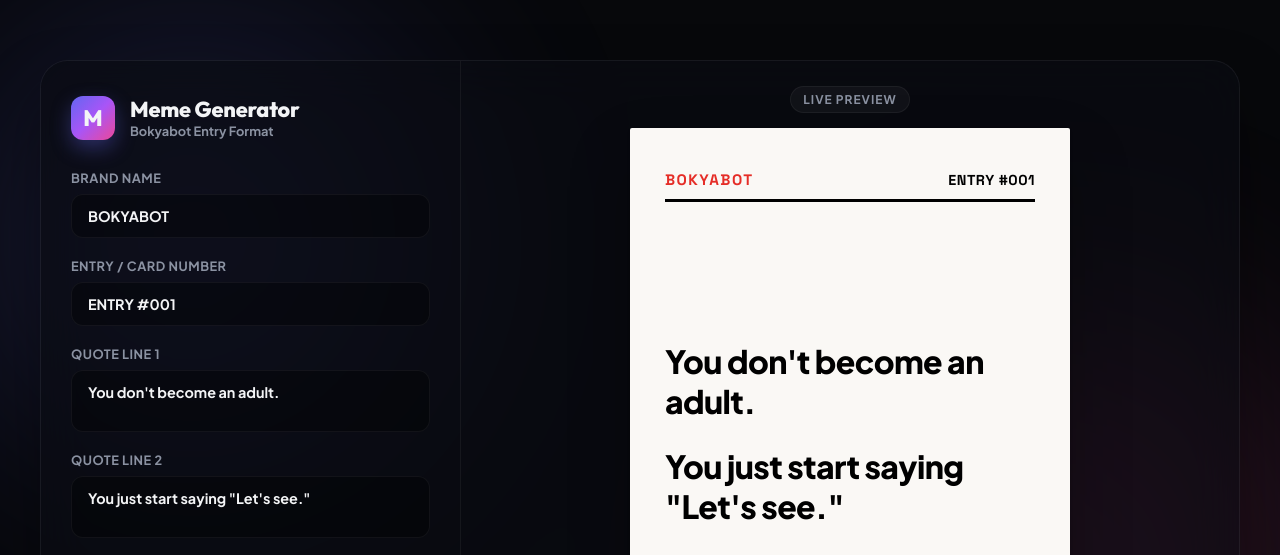
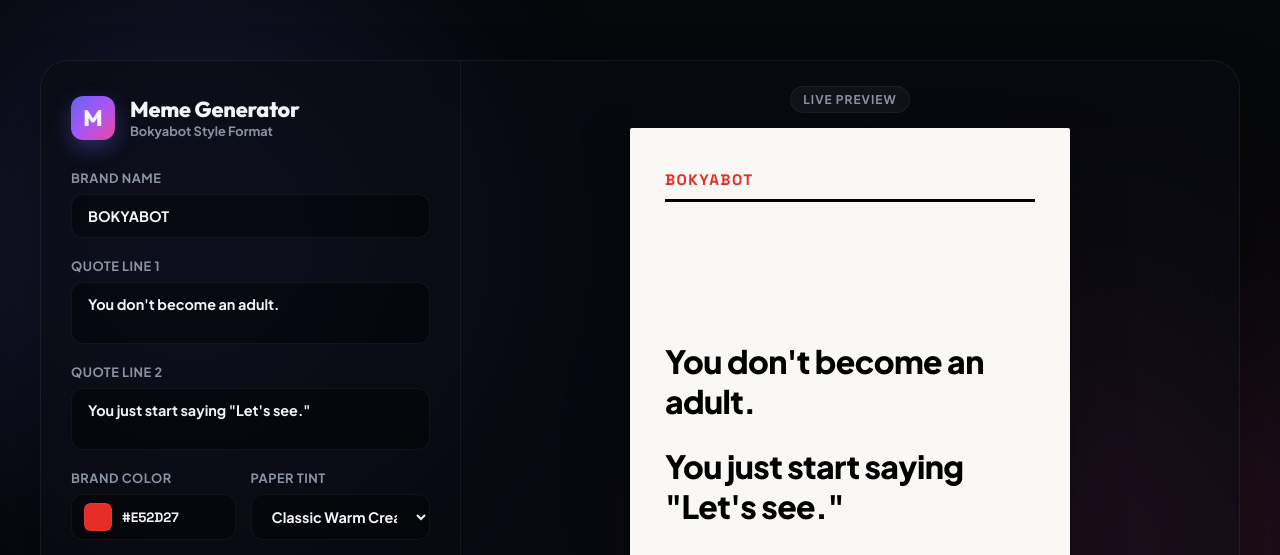
Before and after one commit to Suz41/BB, a plain HTML site: page index.html in a window 1280 px wide. Shown: the top 555 px of the page. Drawn offline with Linux system fonts and the light colour scheme.

Commit message:
Remove entry number field and visual representation

```diff
--- a/index.html
+++ b/index.html
@@ -27,7 +27,7 @@
                 <div class="logo-badge">M</div>
                 <div>
                     <h2>Meme Generator</h2>
-                    <p class="subtitle">Bokyabot Entry Format</p>
+                    <p class="subtitle">Bokyabot Style Format</p>
                 </div>
             </header>
 
@@ -35,11 +35,6 @@
                 <div class="input-group">
                     <label for="input-brand">Brand Name</label>
                     <input type="text" id="input-brand" value="BOKYABOT" placeholder="e.g. BOKYABOT">
-                </div>
-
-                <div class="input-group">
-                    <label for="input-entry">Entry / Card Number</label>
-                    <input type="text" id="input-entry" value="ENTRY #001" placeholder="e.g. ENTRY #001">
                 </div>
 
                 <div class="input-group">
@@ -92,7 +87,6 @@
                     <!-- Top header row and divider line -->
                     <header class="header">
                         <span class="brand-title" id="card-brand">BOKYABOT</span>
-                        <span class="entry-number" id="card-entry">ENTRY #001</span>
                     </header>
 
                     <!-- Quote body matching original spacing -->
--- a/script.js
+++ b/script.js
@@ -1,16 +1,14 @@
-// Bokyabot Meme Generator Controller
+// Bokyabot Meme Generator Controller (No Entry Number Version)
 
 document.addEventListener('DOMContentLoaded', () => {
     // 1. DOM Elements
     const inputBrand = document.getElementById('input-brand');
-    const inputEntry = document.getElementById('input-entry');
     const inputLine1 = document.getElementById('input-line1');
     const inputLine2 = document.getElementById('input-line2');
     const inputColor = document.getElementById('input-color');
     const inputBg = document.getElementById('input-bg');
 
     const cardBrand = document.getElementById('card-brand');
-    const cardEntry = document.getElementById('card-entry');
     const cardLine1 = document.getElementById('card-line1');
     const cardLine2 = document.getElementById('card-line2');
     const cardLogoPath = document.getElementById('card-logo-path');
@@ -21,7 +19,6 @@ document.addEventListener('DOMContentLoaded', () => {
     // 2. Real-time Live Binding & Synchronisation
     function updatePreview() {
         cardBrand.textContent = inputBrand.value.toUpperCase();
-        cardEntry.textContent = inputEntry.value.toUpperCase();
         cardLine1.textContent = inputLine1.value;
         cardLine2.textContent = inputLine2.value;
 
@@ -36,7 +33,7 @@ document.addEventListener('DOMContentLoaded', () => {
     }
 
     // Set listeners for all controls
-    [inputBrand, inputEntry, inputLine1, inputLine2, inputColor, inputBg].forEach(element => {
+    [inputBrand, inputLine1, inputLine2, inputColor, inputBg].forEach(element => {
         element.addEventListener('input', updatePreview);
         element.addEventListener('change', updatePreview);
     });
@@ -99,13 +96,6 @@ document.addEventListener('DOMContentLoaded', () => {
         ctx.fillStyle = brandColor;
         ctx.fillText(inputBrand.value.toUpperCase(), 100, 120);
 
-        // Draw ENTRY # number
-        ctx.font = "bold 42px 'Space Grotesk', sans-serif";
-        ctx.fillStyle = mainTextColor;
-        ctx.textAlign = 'right';
-        ctx.fillText(inputEntry.value.toUpperCase(), 1100, 120);
-        ctx.textAlign = 'left'; // reset align
-
         // Draw the solid header divider line
         ctx.lineWidth = 14;
         ctx.strokeStyle = mainTextColor;
@@ -152,7 +142,7 @@ document.addEventListener('DOMContentLoaded', () => {
         try {
             const dataUrl = canvas.toDataURL('image/png');
             const link = document.createElement('a');
-            link.download = `${inputEntry.value.toLowerCase().replace(/[^a-z0-9]/g, '_')}_meme.png`;
+            link.download = `bokyabot_meme_${Date.now()}.png`;
             link.href = dataUrl;
             link.click();
         } catch (e) {
```
